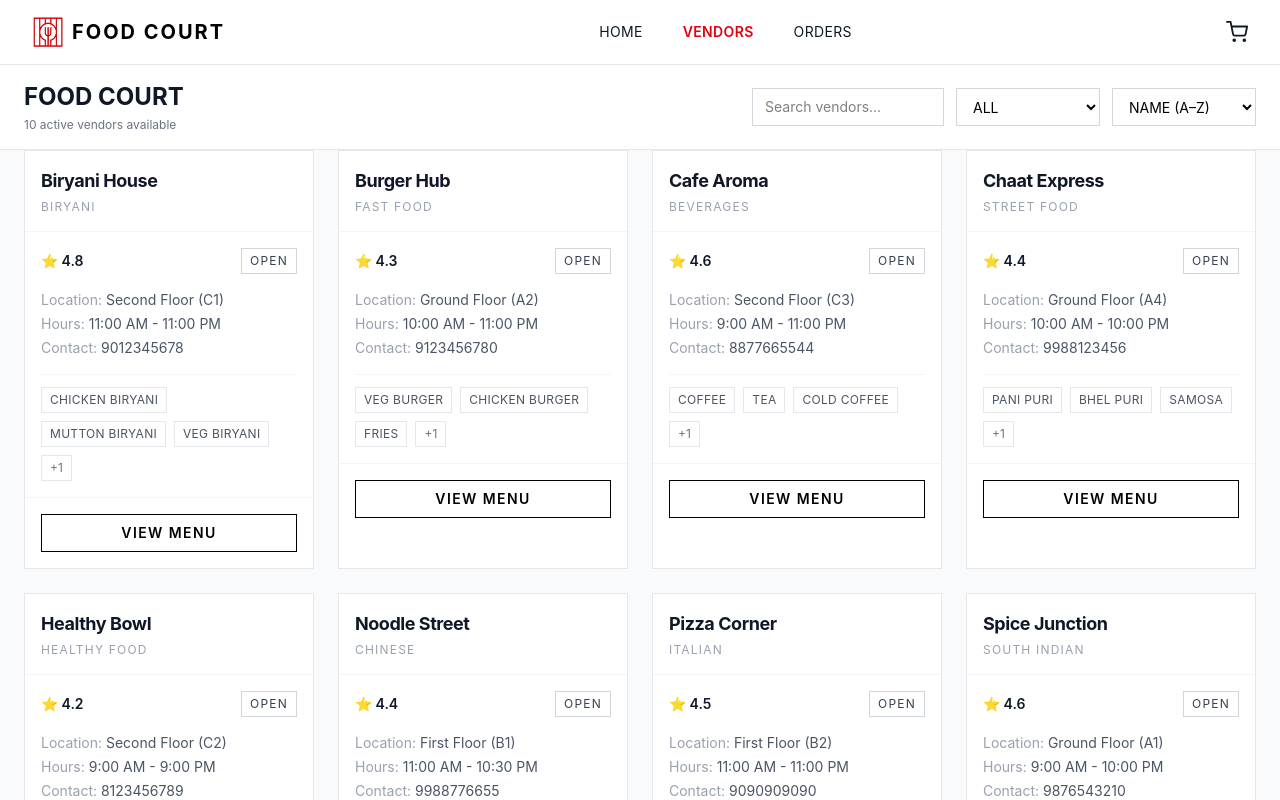
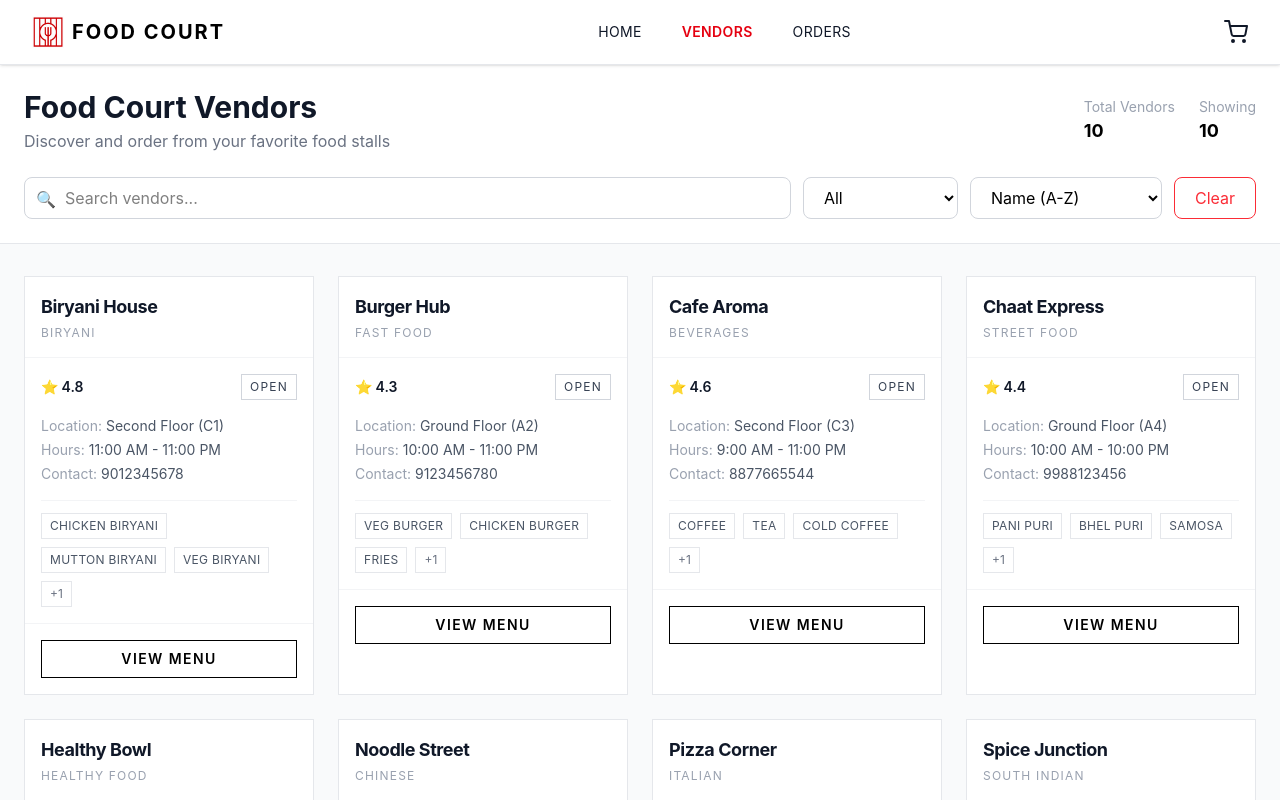
Before and after one commit to karthikjayappa/foodcourt-ui, a React (Vite) app: page /vendors in a window 1280 px wide. Shown: the top 800 px of the page. Built offline with nearby package versions, Linux system fonts and the light colour scheme.

Commit message:
Complete Food Court frontend with cart, checkout and orders

```diff
--- a/package.json
+++ b/package.json
@@ -12,9 +12,11 @@
   "dependencies": {
     "@tailwindcss/vite": "^4.3.1",
     "axios": "^1.18.0",
+    "framer-motion": "^12.40.0",
     "react": "^19.2.6",
     "react-dom": "^19.2.6",
     "react-hook-form": "^7.80.0",
+    "react-hot-toast": "^2.6.0",
     "react-icons": "^5.6.0",
     "react-router-dom": "^7.18.0",
     "recharts": "^3.8.1",
--- a/src/App.jsx
+++ b/src/App.jsx
@@ -1,11 +1,17 @@
 import { CartProvider } from "./contexts/CartContext";
 import AppRoutes from "./routes/AppRoutes";
 import Navbar from "./components/common/Navbar";
+import { Toaster } from "react-hot-toast";
 
 function App() {
   return (
     <CartProvider>
       <div className="min-h-screen bg-gray-50">
+        <Toaster
+          position="top-right"
+          reverseOrder={false}
+        />
+
         <Navbar />
         <AppRoutes />
       </div>
--- /dev/null
+++ b/src/components/common/Footer.jsx
@@ -0,0 +1,62 @@
+import React from "react";
+
+const Footer = () => {
+  return (
+    <footer className="bg-black text-white mt-16">
+      <div className="max-w-7xl mx-auto px-6 py-8">
+
+        <div className="grid md:grid-cols-3 gap-8">
+
+          {/* Brand */}
+          <div>
+            <h2 className="text-xl font-bold mb-3">
+              FOOD COURT
+            </h2>
+
+            <p className="text-gray-400 text-sm">
+              Order food from your favorite vendors
+              quickly and easily.
+            </p>
+          </div>
+
+          {/* Quick Links */}
+          <div>
+            <h3 className="font-semibold mb-3">
+              Quick Links
+            </h3>
+
+            <ul className="space-y-2 text-sm text-gray-400">
+              <li>Home</li>
+              <li>Vendors</li>
+              <li>Cart</li>
+              <li>Orders</li>
+            </ul>
+          </div>
+
+          {/* Contact */}
+          <div>
+            <h3 className="font-semibold mb-3">
+              Contact
+            </h3>
+
+            <p className="text-sm text-gray-400">
+              support@foodcourt.com
+            </p>
+
+            <p className="text-sm text-gray-400">
+              +91 9876543210
+            </p>
+          </div>
+
+        </div>
+
+        <div className="border-t border-gray-800 mt-6 pt-4 text-center text-sm text-gray-500">
+          © 2026 Food Court Management System
+        </div>
+
+      </div>
+    </footer>
+  );
+};
+
+export default Footer;
--- a/src/components/common/Navbar.jsx
+++ b/src/components/common/Navbar.jsx
@@ -28,8 +28,9 @@ const Navbar = () => {
     }`;
 
   return (
-    <nav className="sticky top-0 z-50 bg-white border-b border-gray-200">
+    <nav className="sticky top-0 z-50 bg-white border-b border-gray-200 shadow-sm">
       <div className="max-w-7xl mx-auto px-4 sm:px-6 lg:px-8">
+
         <div className="flex justify-between items-center h-16">
 
           {/* Logo */}
@@ -42,7 +43,10 @@ const Navbar = () => {
               alt="Food Court"
               className="h-8 w-8 object-contain"
             />
-            <span>FOOD COURT</span>
+
+            <span className="hidden sm:block">
+              FOOD COURT
+            </span>
           </NavLink>
 
           {/* Desktop Navigation */}
@@ -58,19 +62,19 @@ const Navbar = () => {
             ))}
           </div>
 
-          {/* Right Side */}
+          {/* Right Section */}
           <div className="flex items-center gap-5">
 
-            {/* Cart */}
+            {/* Cart Icon */}
             <NavLink
               to="/cart"
               className="relative text-gray-900 hover:text-[#E50010] transition-colors"
             >
-              <FiShoppingCart size={22} />
+              <FiShoppingCart size={24} />
 
               {cartCount > 0 && (
-                <span className="absolute -top-2 -right-2 bg-[#E50010] text-white text-[10px] font-bold rounded-full h-5 w-5 flex items-center justify-center">
-                  {cartCount}
+                <span className="absolute -top-2 -right-2 min-w-[20px] h-5 px-1 bg-[#E50010] text-white text-[10px] font-bold rounded-full flex items-center justify-center">
+                  {cartCount > 99 ? "99+" : cartCount}
                 </span>
               )}
             </NavLink>
@@ -78,7 +82,9 @@ const Navbar = () => {
             {/* Mobile Menu Button */}
             <button
               className="md:hidden text-gray-900"
-              onClick={() => setIsMenuOpen(!isMenuOpen)}
+              onClick={() =>
+                setIsMenuOpen(!isMenuOpen)
+              }
             >
               {isMenuOpen ? (
                 <FiX size={24} />
@@ -88,25 +94,33 @@ const Navbar = () => {
             </button>
 
           </div>
+
         </div>
 
         {/* Mobile Menu */}
         {isMenuOpen && (
-          <div className="md:hidden border-t border-gray-200 py-4">
+          <div className="md:hidden border-t border-gray-200 py-4 animate-fadeIn">
+
             <div className="flex flex-col space-y-4">
+
               {navItems.map((item) => (
                 <NavLink
                   key={item.path}
                   to={item.path}
-                  onClick={() => setIsMenuOpen(false)}
+                  onClick={() =>
+                    setIsMenuOpen(false)
+                  }
                   className={linkClasses}
                 >
                   {item.label}
                 </NavLink>
               ))}
+
             </div>
+
           </div>
         )}
+
       </div>
     </nav>
   );
--- a/src/pages/Vendors.jsx
+++ b/src/pages/Vendors.jsx
@@ -1,29 +1,23 @@
 import React, { useState } from "react";
-import { useNavigate } from "react-router-dom";
 import vendors from "../data/vendors";
 import VendorCard from "../components/vendor/VendorCard";
 
-
 const Vendors = () => {
-  const navigate = useNavigate();
   const [filterCategory, setFilterCategory] = useState("All");
   const [sortBy, setSortBy] = useState("name");
   const [searchTerm, setSearchTerm] = useState("");
 
-
   const categories = ["All", ...new Set(vendors.map((v) => v.category))];
-
 
   const filteredVendors = vendors
     .filter((vendor) => {
       const categoryMatch =
-        filterCategory === "All" || vendor.category === filterCategory;
-
+        filterCategory === "All" ||
+        vendor.category === filterCategory;
 
       const searchMatch = vendor.name
         .toLowerCase()
         .includes(searchTerm.toLowerCase());
-
 
       return categoryMatch && searchMatch && vendor.isActive;
     })
@@ -40,91 +34,185 @@ const Vendors = () => {
       }
     });
 
+  const clearFilters = () => {
+    setSearchTerm("");
+    setFilterCategory("All");
+    setSortBy("name");
+  };
 
   return (
     <div className="min-h-screen bg-gray-50">
 
+      {/* Header */}
+      <div className="bg-white border-b border-gray-200">
+        <div className="max-w-7xl mx-auto px-6 py-6">
 
-      {/* HEADER + FILTERS IN SAME ROW */}
-      <div className="border-b border-gray-200 bg-white">
-        <div className="max-w-7xl mx-auto px-6 py-4">
+          <div className="flex flex-col lg:flex-row lg:items-center lg:justify-between gap-5">
 
-          {/* TOP ROW: Title + Search + Category + Sort */}
-          <div className="flex flex-col lg:flex-row lg:items-center gap-4">
+            {/* Left */}
+            <div>
+              <h1 className="text-3xl font-bold text-gray-900">
+                Food Court Vendors
+              </h1>
 
-            {/* TITLE */}
-            <div className="flex-1">
-              <h1 className="text-2xl font-bold text-gray-900 uppercase">
-                Food Court
-              </h1>
-              <p className="text-gray-500 text-xs mt-1">
-                {filteredVendors.length} active vendors available
+              <p className="text-gray-500 mt-1">
+                Discover and order from your favorite food stalls
               </p>
             </div>
 
+            {/* Stats */}
+            <div className="flex gap-6 text-sm">
+              <div>
+                <p className="text-gray-400">Total Vendors</p>
+                <p className="font-bold text-lg">
+                  {vendors.length}
+                </p>
+              </div>
 
-            {/* SEARCH + CATEGORY + SORT */}
-            <div className="flex flex-col sm:flex-row gap-3">
+              <div>
+                <p className="text-gray-400">Showing</p>
+                <p className="font-bold text-lg">
+                  {filteredVendors.length}
+                </p>
+              </div>
+            </div>
 
-              {/* SEARCH */}
+          </div>
+
+          {/* Filters */}
+          <div className="mt-6 flex flex-col md:flex-row gap-3">
+
+            {/* Search */}
+            <div className="relative flex-1">
               <input
                 type="text"
                 placeholder="Search vendors..."
                 value={searchTerm}
-                onChange={(e) => setSearchTerm(e.target.value)}
-                className="px-3 py-2 border border-gray-300 focus:border-black outline-none transition text-sm w-full sm:w-48"
+                onChange={(e) =>
+                  setSearchTerm(e.target.value)
+                }
+                className="w-full border border-gray-300 rounded-lg py-2 pl-10 pr-4 focus:border-black outline-none"
               />
 
+              <span className="absolute left-3 top-2.5 text-gray-400">
+                🔍
+              </span>
+            </div>
 
-              {/* CATEGORY */}
+            {/* Category */}
             <select
               value={filterCategory}
-                onChange={(e) => setFilterCategory(e.target.value)}
-                className="px-3 py-2 border border-gray-300 focus:border-black outline-none text-sm w-full sm:w-36"
+              onChange={(e) =>
+                setFilterCategory(e.target.value)
+              }
+              className="border border-gray-300 rounded-lg px-4 py-2"
             >
               {categories.map((category) => (
-                  <option key={category} value={category}>
-                    {category.toUpperCase()}
+                <option
+                  key={category}
+                  value={category}
+                >
+                  {category}
                 </option>
               ))}
             </select>
 
-
-              {/* SORT */}
+            {/* Sort */}
             <select
               value={sortBy}
-                onChange={(e) => setSortBy(e.target.value)}
-                className="px-3 py-2 border border-gray-300 focus:border-black outline-none text-sm w-full sm:w-36"
+              onChange={(e) =>
+                setSortBy(e.target.value)
+              }
+              className="border border-gray-300 rounded-lg px-4 py-2"
             >
-                <option value="name">NAME (A–Z)</option>
-                <option value="rating">RATING (HIGH–LOW)</option>
-                <option value="location">LOCATION</option>
+              <option value="name">
+                Name (A-Z)
+              </option>
+
+              <option value="rating">
+                Rating (High-Low)
+              </option>
+
+              <option value="location">
+                Location
+              </option>
             </select>
+
+            {/* Clear Button */}
+            <button
+              onClick={clearFilters}
+              className="px-5 py-2 border border-red-500 text-red-500 rounded-lg hover:bg-red-50 transition"
+            >
+              Clear
+            </button>
+
           </div>
+
+          {/* Active Filters */}
+          {(searchTerm || filterCategory !== "All") && (
+            <div className="flex flex-wrap gap-2 mt-4">
+
+              {searchTerm && (
+                <span className="bg-gray-100 px-3 py-1 rounded-full text-sm">
+                  Search: {searchTerm}
+                </span>
+              )}
+
+              {filterCategory !== "All" && (
+                <span className="bg-red-100 text-red-600 px-3 py-1 rounded-full text-sm">
+                  Category: {filterCategory}
+                </span>
+              )}
+
             </div>
+          )}
+
         </div>
       </div>
 
+      {/* Vendor Grid */}
+      <div className="max-w-7xl mx-auto px-6 py-8">
 
-      {/* GRID */}
-      <div className="max-w-7xl mx-auto px-6 pb-12">
         {filteredVendors.length > 0 ? (
           <div className="grid grid-cols-1 sm:grid-cols-2 lg:grid-cols-3 xl:grid-cols-4 gap-6">
+
             {filteredVendors.map((vendor) => (
-              <VendorCard key={vendor.id} vendor={vendor} />
+              <VendorCard
+                key={vendor.id}
+                vendor={vendor}
+              />
             ))}
+
           </div>
         ) : (
           <div className="text-center py-20">
-            <p className="text-gray-500 uppercase tracking-widest">
-              No vendors found
+
+            <div className="text-6xl mb-4">
+              🍽️
+            </div>
+
+            <h2 className="text-2xl font-bold text-gray-800">
+              No Vendors Found
+            </h2>
+
+            <p className="text-gray-500 mt-2">
+              Try changing your search or filter.
             </p>
+
+            <button
+              onClick={clearFilters}
+              className="mt-5 bg-black text-white px-6 py-3 rounded-lg hover:bg-red-600 transition"
+            >
+              Reset Filters
+            </button>
+
           </div>
         )}
+
       </div>
+
     </div>
   );
 };
 
-
 export default Vendors;
```
Also changed, not shown: src/pages/Cart.jsx (+9 -2 lines), src/pages/Checkout.jsx (+9 -5 lines), src/pages/VendorDetails.jsx (+8 -5 lines), 1 other file (tests, documents, lock files or other folders). Lines whose indentation alone changed are shown as unchanged.
